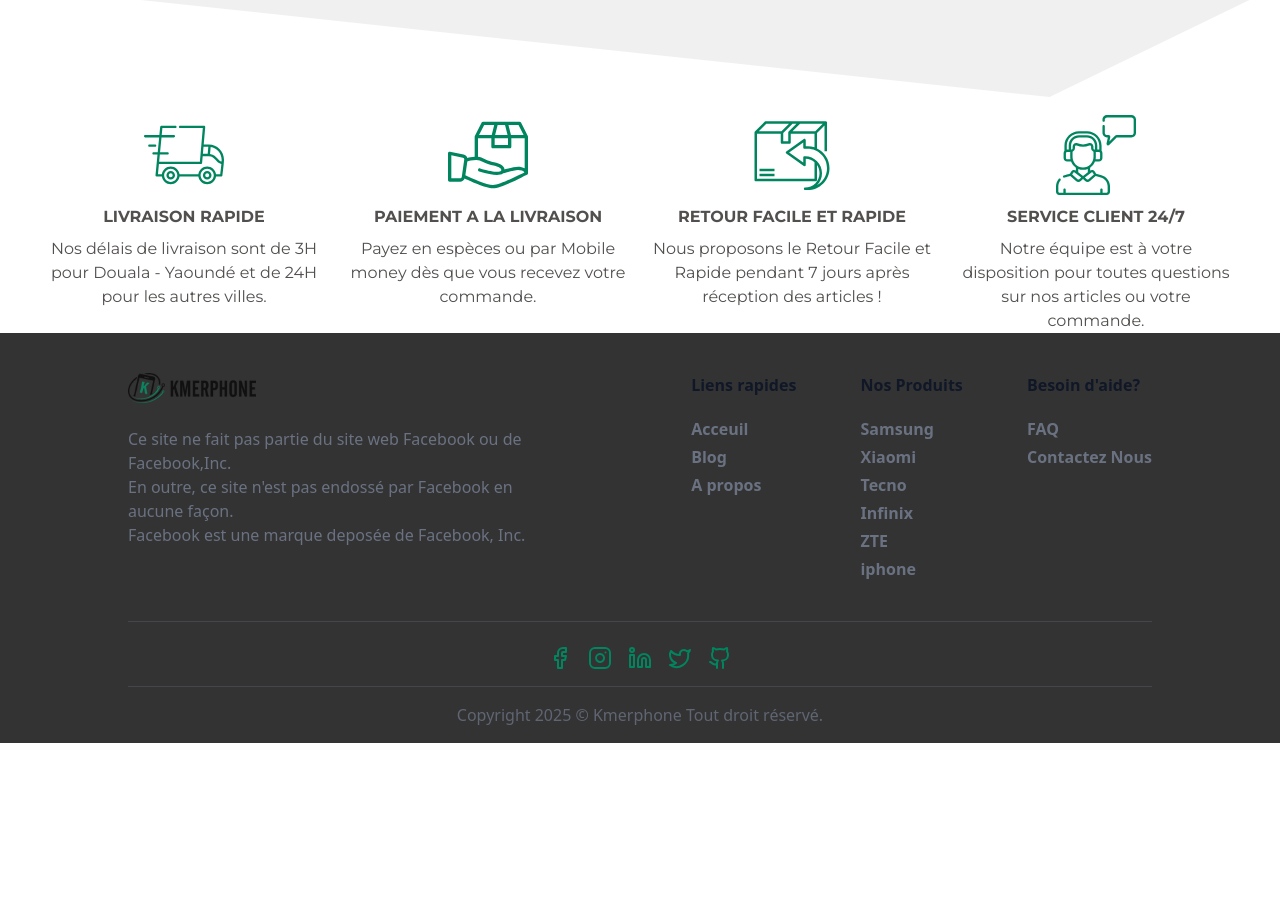
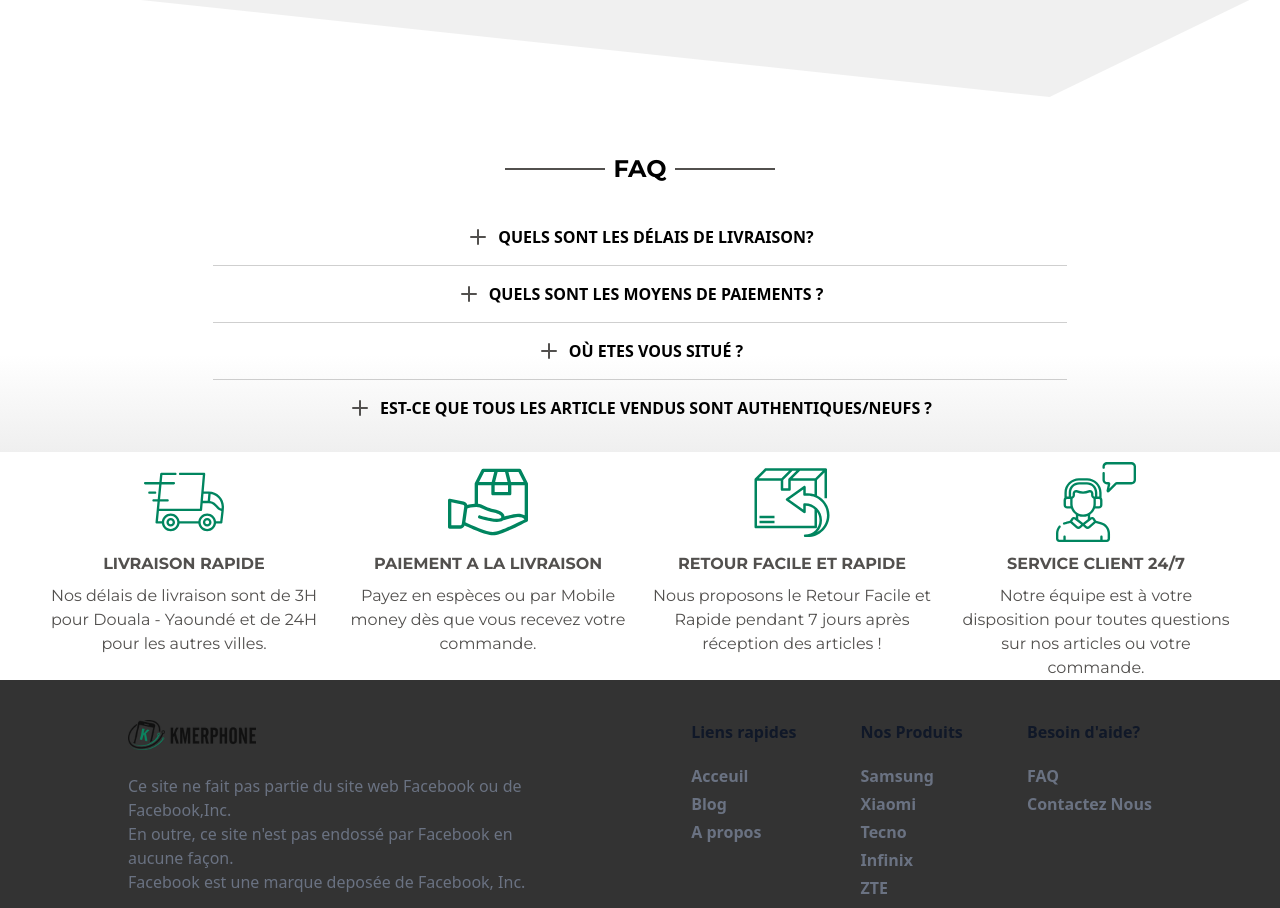
Before and after one commit to Warano02/kmerphone, a React (Vite) app: page / in a window 1280 px wide. Shown: the part 2600-3508 px from the top of the page. Before the commit the page ends 3343 px from the top, so only its background shows below. Built offline with nearby package versions, Linux system fonts and the light colour scheme.

Commit message:
faq section for menu

```diff
--- a/src/Pages/Home.tsx
+++ b/src/Pages/Home.tsx
@@ -1,5 +1,6 @@
 import BestSeller from "@/components/Home/BestSeller"
 import CollectionsPreview from "@/components/Home/CollectionsPreview"
+import Faq from "@/components/Home/Faq"
 import Hero from "@/components/Home/Hero"
 
 function Home() {
@@ -8,6 +9,7 @@ function Home() {
             <Hero />
             <CollectionsPreview />
             <BestSeller />
+            <Faq />
         </>
     )
 }
--- /dev/null
+++ b/src/components/Home/Faq.tsx
@@ -0,0 +1,61 @@
+import { useState } from "react"
+import Title from "../ui/Title"
+import { Minus, Plus } from "lucide-react"
+
+function Faq() {
+    const [open, setOpen] = useState<null | number>(null)
+    const list = [
+        {
+            q: "quels sont les délais de livraison?",
+            r: "Nos délais de livraison sont de 3 Heures pour Douala, Yaoundé et de 24 Heures pour les autres villes."
+        },
+        {
+            q: "quels sont les moyens de paiements ?",
+            r: "Vous pouvez payer en espèes ou par mobile money à l'agent de livraison dès réception de votre commande.",
+            li: ["Soyez certain d'avoir le montant exact du paiement.", "Nous acceptons uniquement le paiement en FCFA"]
+        },
+        {
+            q: "où etes vous situé ?",
+            r: "Nous sommes basés à <bold>Ancien 3eme en face france optique</bold> pour la ville de Douala et <bold>Avenue kennedy orange</bold> pour Yaounde."
+        },
+        {
+            q: "est-ce que tous les article vendus sont authentiques/neufs ?",
+            r: "Nous nous engageons à ne proposer à nos clients que des produits 100% authentiques, neufs et originaux."
+        }
+    ]
+    return (
+        <div className="w-full mt-8 d flex justify-center flex-col items-center">
+            <Title text="FAQ" />
+            <div className="w-2/3 pb-4">
+                {
+                    list.map((el, i) => (
+                        <div key={i} className={`py-4 ${i !== list.length - 1 && "border- border-b-[0.1px] border-[#92929271]"}`}>
+                            <div onClick={() => setOpen((prev) => prev === i ? null : i)} className="w-full cursor-pointer flex gap-2 justify-center items-center ">
+                                <span>
+                                    {
+                                        open === i ? <Minus className="text-2xl text-bold text-secondary font-bold" /> : <Plus className="text-2xl text-bold text-secondary font-bold" />
+                                    }
+                                </span>
+                                <h1 className="text-center font-bold">{el.q.toLocaleUpperCase()} </h1>
+                            </div>
+                            {
+                                open === i && <div className="w-full text-[18px]  text-secondary font-monserat px-8">
+                                    <p className="text-center">{el.r} </p>
+                                    {el.li && <ul className="w-full flex flex-col justify-center items-center text-center list-disc">
+                                        {
+                                            el.li.map((e, i) => (
+                                                <li key={i} className="">{e} </li>
+                                            ))
+                                        }
+                                    </ul>}
+                                </div>
+                            }
+                        </div>
+                    ))
+                }
+            </div>
+        </div>
+    )
+}
+
+export default Faq
--- a/src/index.css
+++ b/src/index.css
@@ -11,11 +11,17 @@
   background: linear-gradient(90deg, #f0f0f0 0% 0%, #f0f0f0 100% 100%);
   clip-path: polygon(18% 0, 0 100%, 100% 100%);
 }
-.div-4{
-        background: linear-gradient(90deg, #f0f0f0 0% 0%, #f0f0f0 100% 100%);
-    clip-path: polygon(82% 100%, 0 0, 100% 0);
+.div-4 {
+  background: linear-gradient(90deg, #f0f0f0 0% 0%, #f0f0f0 100% 100%);
+  clip-path: polygon(82% 100%, 0 0, 100% 0);
 }
-.c{
-    background: linear-gradient(90deg, #f0f0f0 0% 0%, #f0f0f0 100% 100%);
-    margin-top: -15px;
+.c {
+  background: linear-gradient(90deg, #f0f0f0 0% 0%, #f0f0f0 100% 100%);
+  margin-top: -15px;
 }
+
+/** component/Home/Faq.tsx */
+.d {
+  background: linear-gradient(180deg, #ffffff 70% 0%, #efefef 100% 100%);
+  box-shadow: 0 0 0px rgba(0, 0, 0, 0.2);
+}
```
